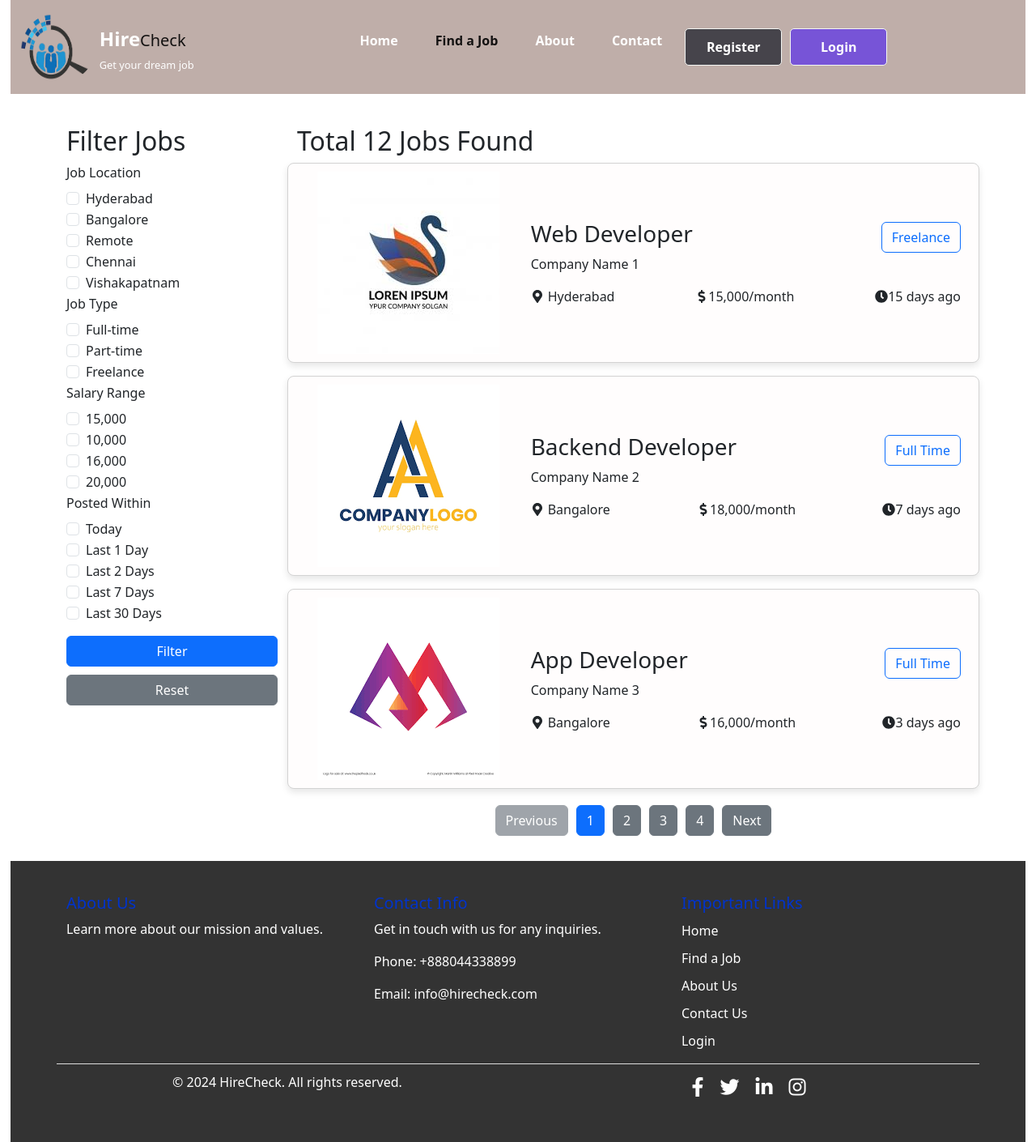
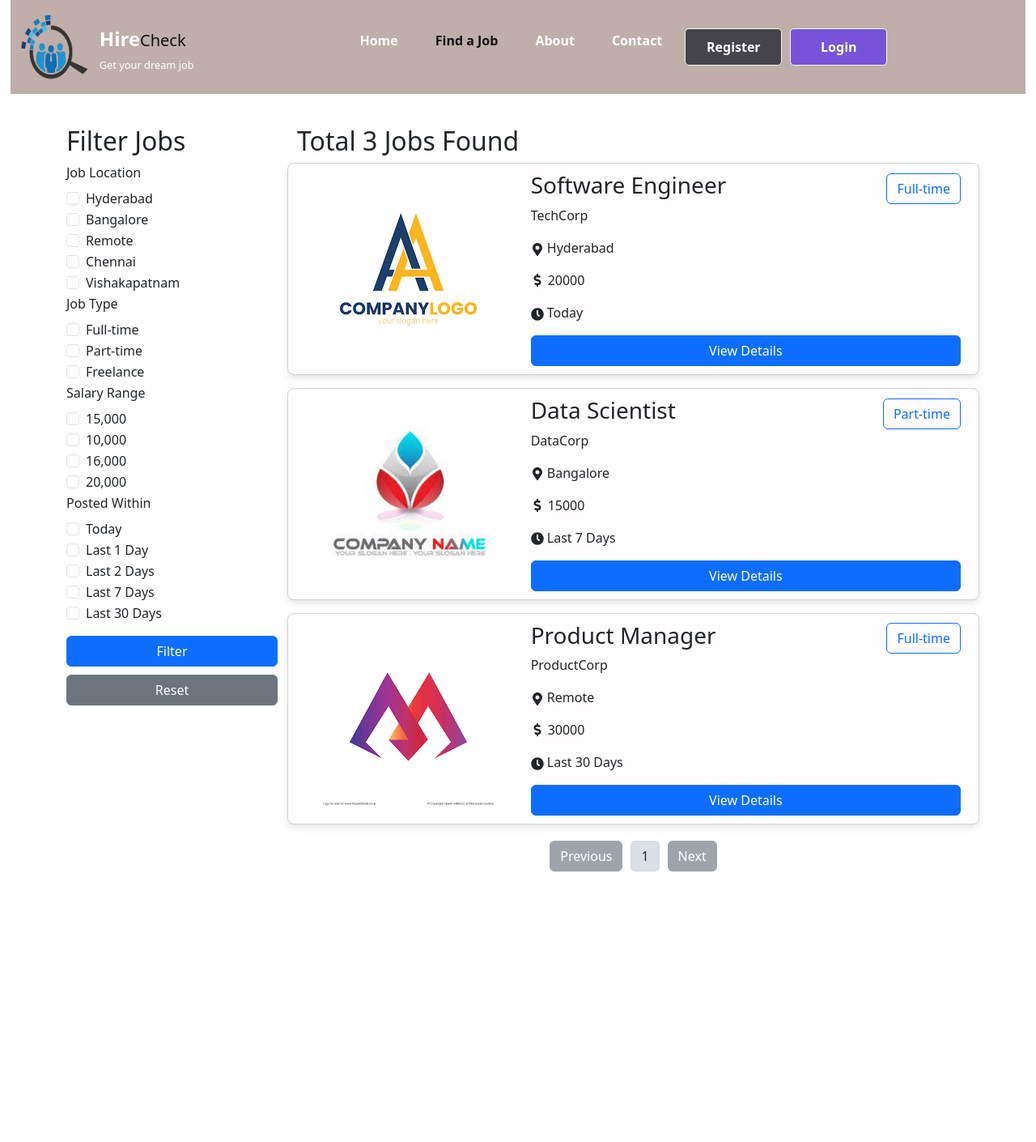
Before and after one commit to bhanuteja-09/Major-Project, a React (Create React App) app: page /#/find-a-job in a window 1280 px wide. Shown: the whole page at 81% size. After the commit the page ends 1107 px from the top, so only its background shows below. Built offline with nearby package versions, Linux system fonts and the light colour scheme.

Commit message:
adding about media queries

```diff
--- a/src/pages/FindAJob.js
+++ b/src/pages/FindAJob.js
@@ -4,52 +4,100 @@ import { Link, useLocation } from 'react-router-dom';
 import LOGO6 from '../assets/LOGO6.png';
 import './FindAJob.css';
 import { FaMapMarkerAlt, FaDollarSign, FaClock } from 'react-icons/fa';
-import job5 from '../assets/job5.jpg';
 import job1 from '../assets/job1.png';
+import job2 from '../assets/job2.jpg';
 import job3 from '../assets/job3.png';
-import job2 from '../assets/job2.jpg';
-import job7 from '../assets/job7.png';
-import job8 from '../assets/job8.png';
 
 // Job Data
 const jobs = [
-  { id: 1, title: 'Web Developer', company: 'Company Name 1', location: 'Hyderabad', salary: '15,000/month', posted: '15 days ago', image: job5, type: 'Freelance' },
-  { id: 2, title: 'Backend Developer', company: 'Company Name 2', location: 'Bangalore', salary: '18,000/month', posted: '7 days ago', image: job1, type: 'Full Time' },
-  { id: 3, title: 'App Developer', company: 'Company Name 3', location: 'Bangalore', salary: '16,000/month', posted: '3 days ago', image: job3, type: 'Full Time' },
-  { id: 4, title: 'Frontend Developer', company: 'Company Name 3', location: 'Chennai', salary: '15,000/month', posted: '10 days ago', image: job2, type: 'Full Time' },
-  { id: 5, title: 'Fullstack Developer', company: 'Company Name 3', location: 'Bangalore', salary: '25,000/month', posted: '2 days ago', image: job8, type: 'Freelance' },
-  { id: 6, title: 'Test Engineer', company: 'Company Name 3', location: 'Chennai', salary: '20,000/month', posted: '1 days ago', image: job7, type: 'Full Time' },
-  { id: 7, title: 'React JS Developer', company: 'Company Name 3', location: 'Vishakapatnam', salary: '13,000/month', posted: '8 days ago', image: job7, type: 'Remote' },
-  { id: 8, title: 'Angular Developer', company: 'Company Name 3', location: 'Bangalore', salary: '18,000/month', posted: '4 days ago', image: job7, type: 'Full Time' },
-  { id: 9, title: 'Senior Software Engneer', company: 'Company Name 3', location: 'Hyderabad', salary: '14,000/month', posted: '30 days ago', image: job7, type: 'Full Time' },
-  { id: 10, title: 'Java Developer', company: 'Company Name 3', location: 'Chennai', salary: '10,000/month', posted: '1 days ago', image: job7, type: 'Full Time' },
-  { id: 11, title: 'MEAN Developer', company: 'Company Name 3', location: 'Vishakapatnam', salary: '28,000/month', posted: '3 days ago', image: job7, type: 'Full Time' },
-  { id: 12, title: 'Junior Software Developer', company: 'Company Name 3', location: 'Chennai', salary: '22,000/month', posted: '6 days ago', image: job7, type: 'Freelance' },
+  {
+    id: 1,
+    title: "Software Engineer",
+    company: "TechCorp",
+    location: "Hyderabad",
+    type: "Full-time",
+    salary: "20000",
+    posted: "Today",
+    image: job1
+  },
+  {
+    id: 2,
+    title: "Data Scientist",
+    company: "DataCorp",
+    location: "Bangalore",
+    type: "Part-time",
+    salary: "15000",
+    posted: "Last 7 Days",
+    image: job2
+  },
+  {
+    id: 3,
+    title: "Product Manager",
+    company: "ProductCorp",
+    location: "Remote",
+    type: "Full-time",
+    salary: "30000",
+    posted: "Last 30 Days",
+    image: job3
+  }
+  // Add more jobs to ensure you have a total of 12 jobs for testing
 ];
 
 const FindAJob = () => {
   const [expanded, setExpanded] = useState(false);
   const location = useLocation();
-  const [selectedFilters, setSelectedFilters] = useState([]);
+  const [selectedFilters, setSelectedFilters] = useState({
+    location: [],
+    type: [],
+    salary: [],
+    posted: []
+  });
+  const [filteredJobs, setFilteredJobs] = useState(jobs);
   const [currentPage, setCurrentPage] = useState(1);
   const jobsPerPage = 3;
 
   const handleNavClick = () => setExpanded(false);
 
-  const handleCheckboxChange = (e) => {
+  const handleCheckboxChange = (e, filterType) => {
     const value = e.target.value;
-    setSelectedFilters(prevFilters =>
-      prevFilters.includes(value)
-        ? prevFilters.filter(filter => filter !== value)
-        : [...prevFilters, value]
-    );
+    setSelectedFilters(prevFilters => {
+      const updatedFilters = prevFilters[filterType].includes(value)
+        ? prevFilters[filterType].filter(filter => filter !== value)
+        : [...prevFilters[filterType], value];
+      return {
+        ...prevFilters,
+        [filterType]: updatedFilters
+      };
+    });
   };
 
-  const filteredJobs = jobs.filter(job =>
-    (selectedFilters.includes(job.location) || selectedFilters.length === 0) &&
-    (selectedFilters.includes(job.type) || selectedFilters.length === 0) &&
-    (selectedFilters.includes(job.salary) || selectedFilters.length === 0)
-  );
+  const handleFilterClick = () => {
+    const normalizedSalaryFilters = selectedFilters.salary.map(s => s.replace(/,/g, ''));
+
+    const updatedFilteredJobs = jobs.filter(job =>
+      (selectedFilters.location.length === 0 || selectedFilters.location.includes(job.location)) &&
+      (selectedFilters.type.length === 0 || selectedFilters.type.includes(job.type)) &&
+      (normalizedSalaryFilters.length === 0 || normalizedSalaryFilters.includes(job.salary.replace(/,/g, ''))) &&
+      (selectedFilters.posted.length === 0 || selectedFilters.posted.includes(job.posted))
+    );
+
+    console.log("Selected Filters:", selectedFilters);
+    console.log("Filtered Jobs:", updatedFilteredJobs);
+
+    setFilteredJobs(updatedFilteredJobs);
+    setCurrentPage(1); // Reset to the first page after filtering
+  };
+
+  const handleResetClick = () => {
+    setSelectedFilters({
+      location: [],
+      type: [],
+      salary: [],
+      posted: []
+    });
+    setFilteredJobs(jobs);
+    setCurrentPage(1); // Reset to the first page after resetting filters
+  };
 
   const indexOfLastJob = currentPage * jobsPerPage;
   const indexOfFirstJob = indexOfLastJob - jobsPerPage;
@@ -95,8 +143,8 @@ const FindAJob = () => {
                       type="checkbox"
                       label={location}
                       value={location}
-                      checked={selectedFilters.includes(location)}
-                      onChange={handleCheckboxChange}
+                      checked={selectedFilters.location.includes(location)}
+                      onChange={(e) => handleCheckboxChange(e, 'location')}
                     />
                   ))}
 
@@ -107,8 +155,8 @@ const FindAJob = () => {
                       type="checkbox"
                       label={type}
                       value={type}
-                      checked={selectedFilters.includes(type)}
-                      onChange={handleCheckboxChange}
+                      checked={selectedFilters.type.includes(type)}
+                      onChange={(e) => handleCheckboxChange(e, 'type')}
                     />
                   ))}
 
@@ -119,8 +167,8 @@ const FindAJob = () => {
                       type="checkbox"
                       label={salary}
                       value={salary}
-                      checked={selectedFilters.includes(salary)}
-                      onChange={handleCheckboxChange}
+                      checked={selectedFilters.salary.includes(salary)}
+                      onChange={(e) => handleCheckboxChange(e, 'salary')}
                     />
                   ))}
 
@@ -131,14 +179,14 @@ const FindAJob = () => {
                       type="checkbox"
                       label={posted}
                       value={posted}
-                      checked={selectedFilters.includes(posted)}
-                      onChange={handleCheckboxChange}
+                      checked={selectedFilters.posted.includes(posted)}
+                      onChange={(e) => handleCheckboxChange(e, 'posted')}
                     />
                   ))}
 
                   <div className="button-group mt-3">
-                    <Button variant="primary" className="filter-btn">Filter</Button>
-                    <Button variant="secondary" className="reset-btn" onClick={() => setSelectedFilters([])}>Reset</Button>
+                    <Button variant="primary" className="filter-btn" onClick={handleFilterClick}>Filter</Button>
+                    <Button variant="secondary" className="reset-btn" onClick={handleResetClick}>Reset</Button>
                   </div>
                 </Form.Group>
               </Form>
@@ -158,11 +206,10 @@ const FindAJob = () => {
                         <Button variant="outline-primary" className="freelance-btn">{job.type}</Button>
                       </div>
                       <p className="company-name">{job.company}</p>
-                      <div className="job-info-row">
-                        <div className="job-location"><FaMapMarkerAlt /> {job.location}</div>
-                        <div className="job-salary"><FaDollarSign /> {job.salary}</div>
-                        <div className="job-posted"><FaClock /> {job.posted}</div>
-                      </div>
+                      <p className="location"><FaMapMarkerAlt /> {job.location}</p>
+                      <p className="salary"><FaDollarSign /> {job.salary}</p>
+                      <p className="posted"><FaClock /> {job.posted}</p>
+                      <Button variant="primary" className="view-details-btn">View Details</Button>
                     </div>
                   </div>
                 ))}
@@ -177,18 +224,16 @@ const FindAJob = () => {
                 >
                   Previous
                 </Button>
-
-                {[...Array(totalPages)].map((_, index) => (
+                {Array.from({ length: totalPages }, (_, index) => (
                   <Button
                     key={index + 1}
-                    variant={currentPage === index + 1 ? 'primary' : 'secondary'}
+                    variant="light"
+                    className={`page-btn ${currentPage === index + 1 ? 'active' : ''}`}
                     onClick={() => paginate(index + 1)}
-                    className="page-btn"
                   >
                     {index + 1}
                   </Button>
                 ))}
-
                 <Button
                   variant="secondary"
                   className="page-btn next"
@@ -202,45 +247,6 @@ const FindAJob = () => {
           </div>
         </div>
       </div>
-
-       {/* Footer */}
-<footer className="home-footer">
-  <div className="container">
-    <div className="row">
-      <div className="col-md-4">
-        <h5 className="aboutus">About Us</h5>
-        <p>Learn more about our mission and values.</p>
-      </div>
-      <div className="col-md-4">
-        <h5 className="contactinfo">Contact Info</h5>
-        <p>Get in touch with us for any inquiries.</p>
-        <p>Phone: +888044338899</p>
-        <p>Email: <a href="mailto:info@hirecheck.com">info@hirecheck.com</a></p>
-      </div>
-      <div className="col-md-4">
-        <h5 className="importantlinks">Important Links</h5>
-        <ul>
-        <li><Link to="/" className="footer-link">Home</Link></li>
-              <li><Link to="/find-a-job" className="footer-link">Find a Job</Link></li>
-              <li><Link to="/about" className="footer-link">About Us</Link></li>
-              <li><Link to="/contact" className="footer-link">Contact Us</Link></li>
-              <li><Link to="#login" className="footer-link">Login</Link></li>
-        </ul>
-      </div>
-    </div>
-    <div className="row footer-bottom">
-      <div className="col-md-6 text-center text-md-left">
-        <p>&copy; 2024 HireCheck. All rights reserved.</p>
-      </div>
-      <div className="col-md-6 text-center text-md-right">
-        <a href="https://facebook.com" target="_blank" rel="noopener noreferrer" className="social-icon"><i className="fab fa-facebook-f"></i></a>
-        <a href="https://twitter.com" target="_blank" rel="noopener noreferrer" className="social-icon"><i className="fab fa-twitter"></i></a>
-        <a href="https://linkedin.com" target="_blank" rel="noopener noreferrer" className="social-icon"><i className="fab fa-linkedin-in"></i></a>
-        <a href="https://instagram.com" target="_blank" rel="noopener noreferrer" className="social-icon"><i className="fab fa-instagram"></i></a>
-      </div>
-    </div>
-  </div>
-</footer>
     </div>
   );
 };
```
Also changed, not shown: 2 other files (tests, documents, lock files or other folders).
